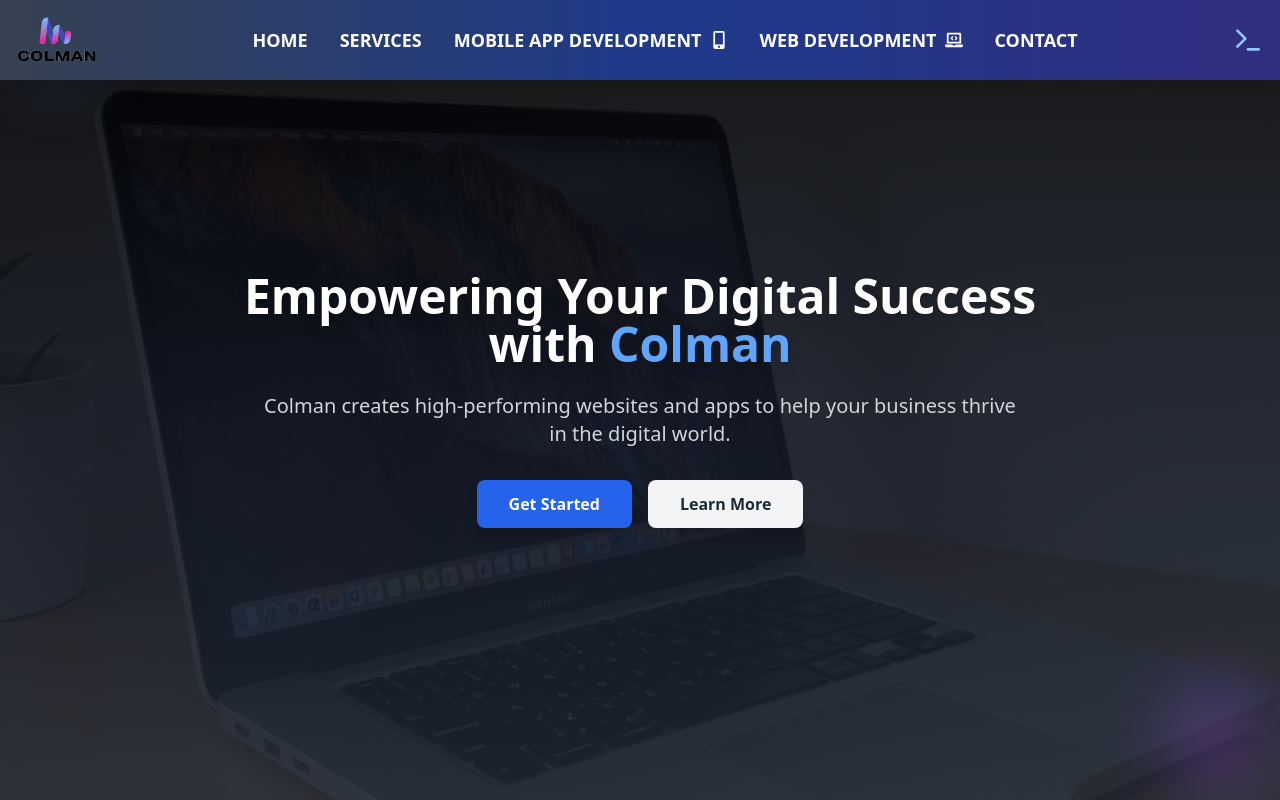
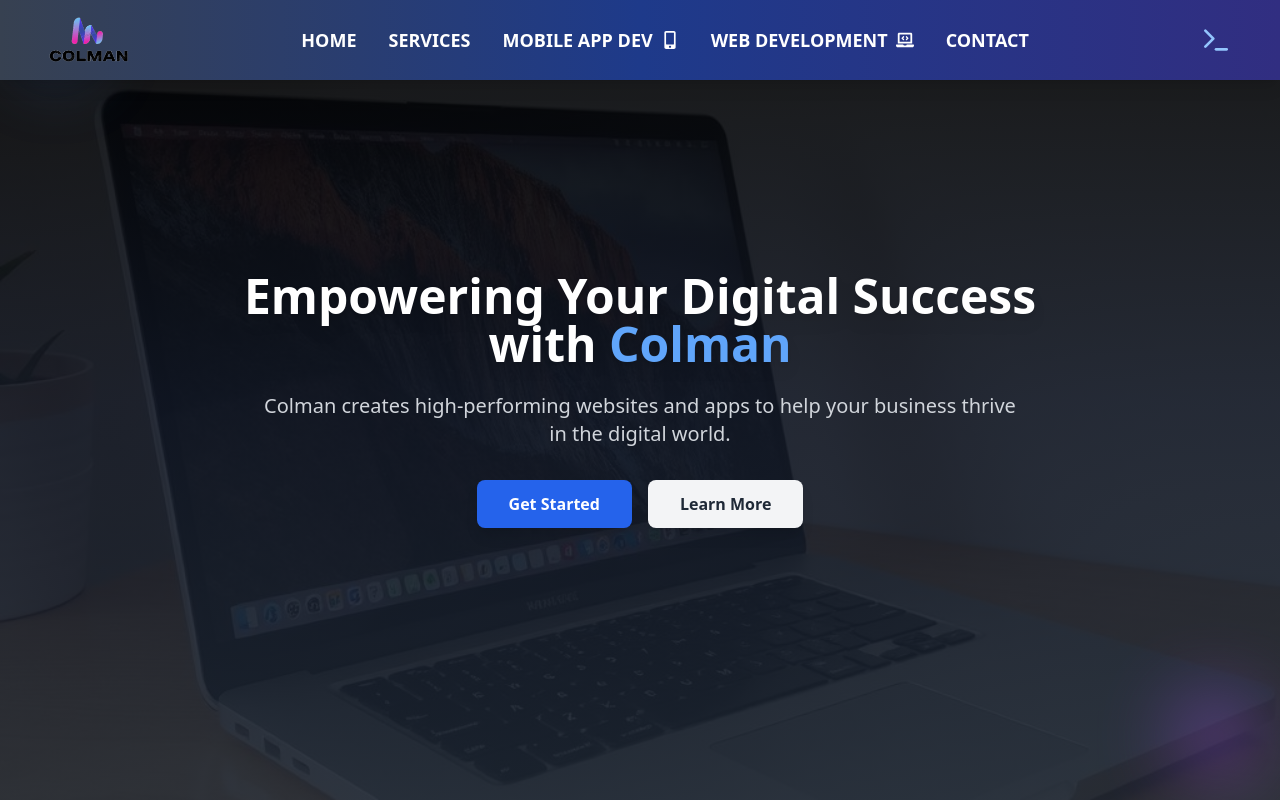
Before and after one commit to collins254collo/colman, a React (Vite) app in the folder frontend/: page / in a window 1280 px wide. Shown: the top 800 px of the page. Built offline with nearby package versions, Linux system fonts and the light colour scheme.

Commit message:
navbar settings

```diff
--- a/frontend/src/components/Navbar.jsx
+++ b/frontend/src/components/Navbar.jsx
@@ -14,7 +14,7 @@
 
   return (
     <nav className="bg-gradient-to-r from-gray-700 via-blue-900 to-indigo-900 text-white shadow-lg fixed w-full z-50 top-0">
-      <div className="container mx-auto flex justify-between items-center px-4 py-3 md:py-4">
+      <div className="container mx-auto flex items-center justify-between w-full px-6 py-4 md:px-8 lg:px-12 md:flex-row md:justify-between">
         {/* Logo */}
         <div className="flex items-center">
           <img src="/logo-light.png" alt="Logo" className="h-10 md:h-12" />
@@ -26,7 +26,7 @@
             { label: "Home", href: "/" },
             { label: "Services", href: "/services" },
             {
-              label: "Mobile App Development",
+              label: "Mobile App Dev",
               href: "/services#mobile-dev",
               icon: <FaMobileAlt className="ml-2" />,
             },
@@ -49,9 +49,9 @@
         </ul>
 
         {/* Code Icon for Large Screens */}
-        <Terminal className="w-6 h-6 md:w-8 md:h-8 text-blue-300 hidden sm:block" />
+        <Terminal className="w-6 h-6 md:w-8 md:h-8 text-blue-300 hidden lg:block" />
 
-        {/* Hamburger Menu for Mobile & Tablet */}
+        {/* Hamburger Menu for Mobile & Small Tablets Only */}
         <div
           className="md:hidden cursor-pointer"
           onClick={() => setMenuOpen(!menuOpen)}
@@ -85,7 +85,7 @@
       <div
         className={`fixed top-0 right-0 h-full w-72 bg-gray-900 text-white transform ${
           menuOpen ? "translate-x-0" : "translate-x-full"
-        } z-50 transition-transform duration-500 ease-in-out overflow-y-auto`}
+        } z-50 transition-transform duration-500 ease-in-out overflow-y-auto md:hidden`}
       >
         {/* Close Button */}
         <div className="p-4 flex justify-end">
```
